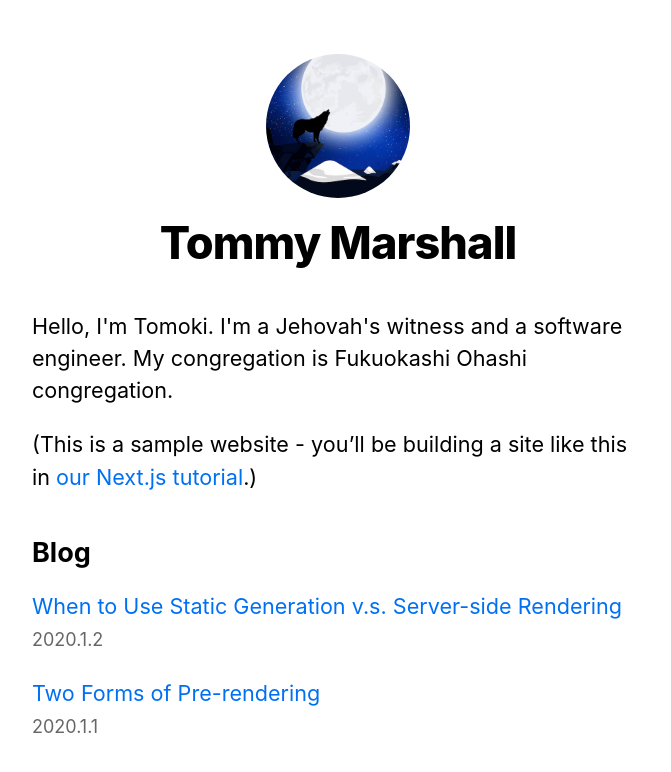
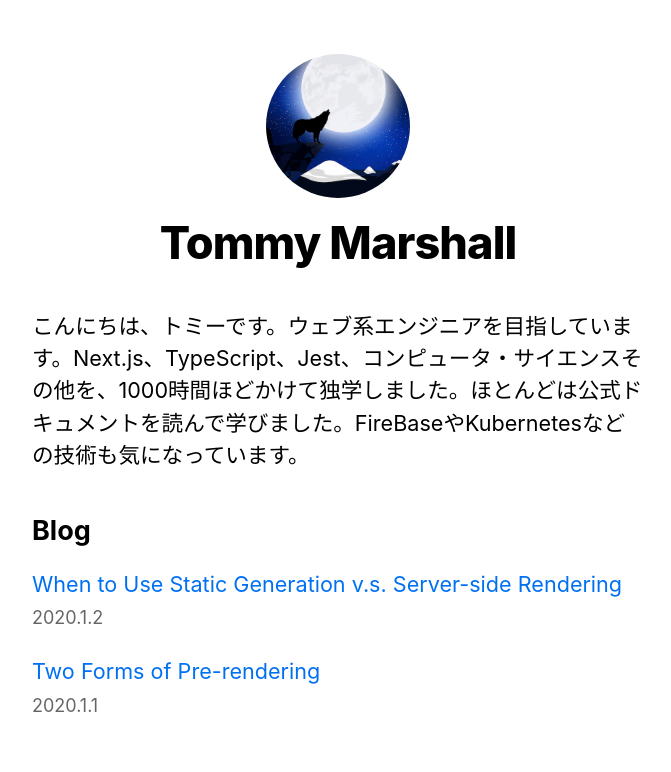
Before and after one commit to bezalel-lab/nextts-blog, a Next.js app: page / in a window 1280 px wide. Shown: the top 772 px of the page, without its empty margins (302-973 px from the left). Built offline with nearby package versions, Linux system fonts and the light colour scheme.

Commit message:
Japanese self-introduction

```diff
--- a/components/layout.tsx
+++ b/components/layout.tsx
@@ -5,7 +5,7 @@ import utilStyles from '../styles/utils.module.css'
 import Link from 'next/link'
 
 const name = 'Tommy Marshall'
-export const siteTitle = 'Next.js Sample Website'
+export const siteTitle = 'Next.js & TypeScript Portfolio Blog'
 
 export default function Layout({
     children,
@@ -50,7 +50,7 @@ export default function Layout({
                 <a>
                   <Image
                     priority
-                    src="/images/profile.jpg"
+                    src="/images/profile.png"
                     className={utilStyles.borderCircle}
                     height={108}
                     width={108}
--- a/pages/index.tsx
+++ b/pages/index.tsx
@@ -21,11 +21,7 @@ export default function Home({
         <title>{siteTitle}</title>
       </Head>
       <section className={utilStyles.headingMd}>
-        <p>Hello, I'm Tomoki. I'm a Jehovah's witness and a software engineer. My congregation is Fukuokashi Ohashi congregation.</p>
-        <p>
-          (This is a sample website - you’ll be building a site like this in{' '}
-          <a href="https://nextjs.org/learn">our Next.js tutorial</a>.)
-        </p>
+        <p>こんにちは、トミーです。ウェブ系エンジニアを目指しています。Next.js、TypeScript、Jest、コンピュータ・サイエンスその他を、1000時間ほどかけて独学しました。ほとんどは公式ドキュメントを読んで学びました。FireBaseやKubernetesなどの技術も気になっています。</p>
       </section>
       <section className={`${utilStyles.headingMd} ${utilStyles.padding1px}`}>
         <h2 className={utilStyles.headingLg}>Blog</h2>
```
Also changed, not shown: public/images/profile（リサイズ前）.png (renamed from public/images/profileのコピー.png).
